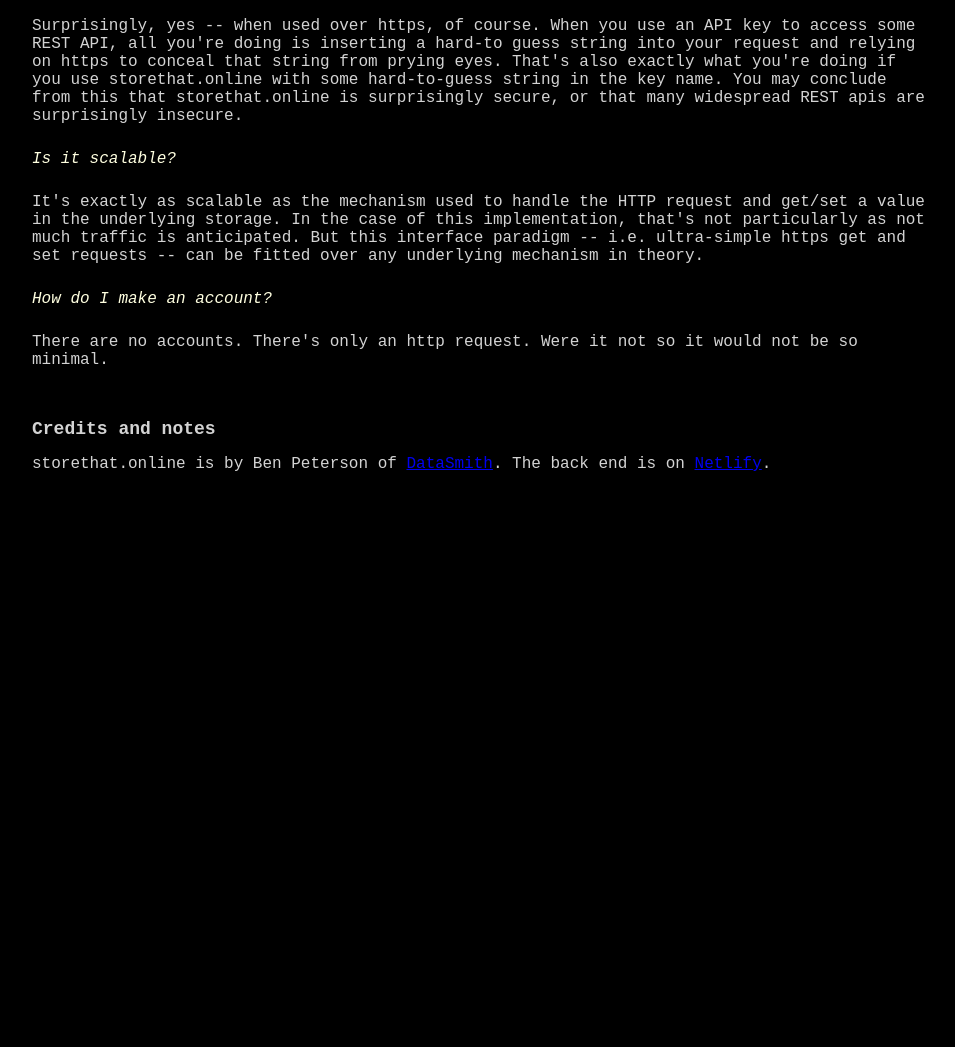
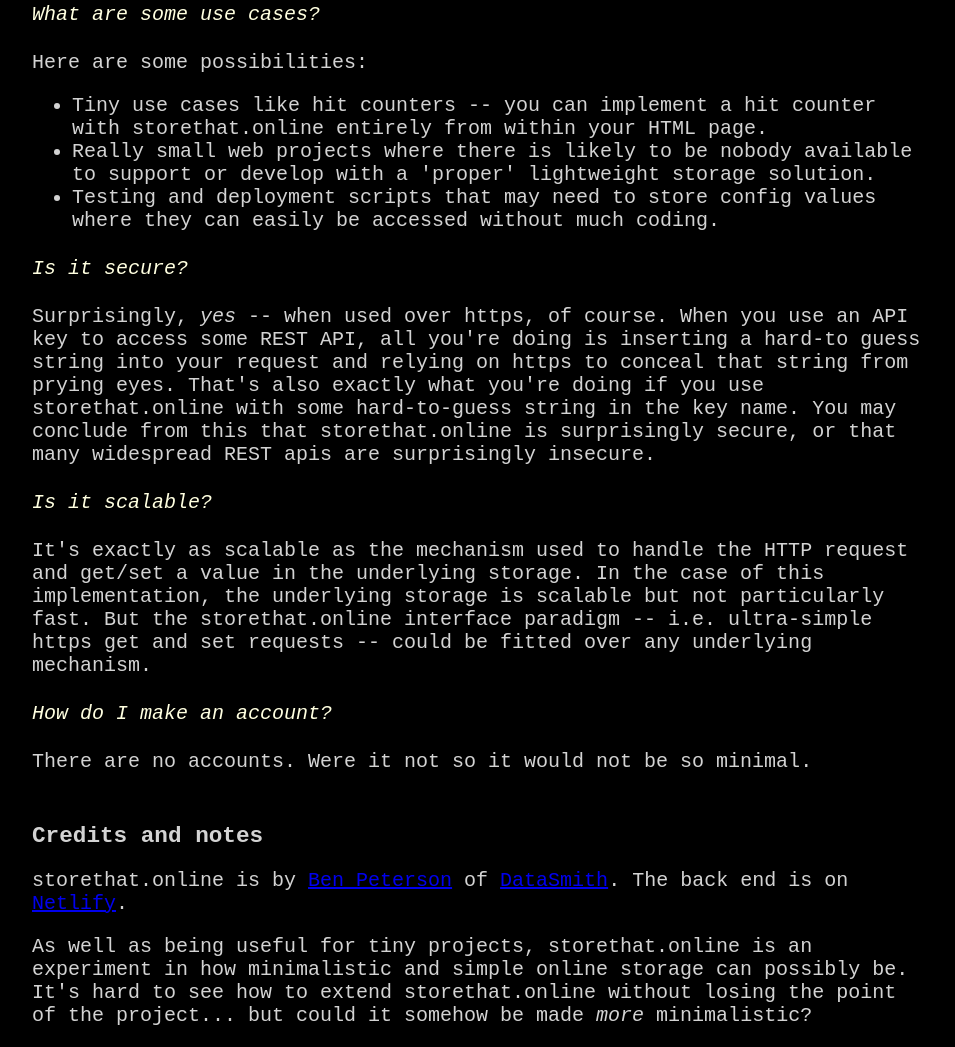
Before and after one commit to bjsp123/vars, a website: page static/index.html in a window 1280 px wide. Shown: the part 1341-2388 px from the top of the page, without its empty margins (160-1115 px from the left). Before the commit the page ends 1830 px from the top, so only its background shows below. Drawn offline with Linux system fonts and the light colour scheme.

Commit message:
Updated help

```diff
--- a/static/index.html
+++ b/static/index.html
@@ -4,22 +4,23 @@
         body {
             background-color: black;
             color:lightgray;
-            font-family: "Lucida Sans Typewriter", "Lucida Typewriter","Courier New", Courier, monospace;
+            font-family: "Courier New", Courier, monospace;
             margin-left: 15%;
             margin-right: 15%;
+            font-size: 15pt;
         }
 
         h1 {
             text-align:center;
             margin-top: 100px;
             font-weight: bold;
-            font-size: larger;
+            font-size: 19pt;
         }
 
         h2 {
             margin-top: 50px;
             font-weight: bold;
-            font-size: large;
+            font-size: 17pt;
         }
 
         .separator {
@@ -116,29 +117,31 @@
 
 <div class="faq">Is it secure?</div>
 
-<div class="faa">Surprisingly, yes -- when used over https, of course.  When you use an API key to access some REST API, all you're doing is inserting a hard-to guess string
+<div class="faa">Surprisingly, <i>yes</i> -- when used over https, of course.  When you use an API key to access some REST API, all you're doing is inserting a hard-to guess string
     into your request and relying on https to conceal that string from prying eyes.  That's also exactly what you're doing if you use storethat.online with some hard-to-guess string in
     the key name.  You may conclude from this that storethat.online is surprisingly secure, or that many widespread REST apis are surprisingly insecure.
 </div>
 
 <div class="faq">Is it scalable?</div>
 
-<div class="faa">It's exactly as scalable as the mechanism used to handle the HTTP request and get/set a value in the underlying storage.  In the case of this implementation, that's not particularly as not much traffic is anticipated.
-    But this interface paradigm -- i.e. ultra-simple https get and set requests -- can be fitted over any underlying mechanism in theory.
+<div class="faa">It's exactly as scalable as the mechanism used to handle the HTTP request and get/set a value in the underlying storage.  In the case of this implementation, the underlying storage is scalable but not particularly fast.
+    But the storethat.online interface paradigm -- i.e. ultra-simple https get and set requests -- could be fitted over any underlying mechanism.
 </div>
 
 <div class="faq">How do I make an account?</div>
 
-<div class="faa">There are no accounts.  There's only an http request.  Were it not so it would not be so minimal.
+<div class="faa">There are no accounts.  Were it not so it would not be so minimal.
 </div>
 
 <h2>Credits and notes</h2>
 
 <p>
-    storethat.online is by Ben Peterson of <a href="http://datasmith.org">DataSmith</a>.  The back end is on <a href="https://www.netlify.com/">Netlify</a>.
+    storethat.online is by <a href="https://www.linkedin.com/in/bjspeterson/">Ben Peterson</a> of <a href="http://datasmith.org">DataSmith</a>.  The back end is on <a href="https://www.netlify.com/">Netlify</a>.
 </p>
 <p>
-
+    As well as being useful for tiny projects, storethat.online is an experiment in how minimalistic and simple online storage can possibly be.
+    It's hard to see how to extend storethat.online without losing the point of the project...
+    but could it somehow be made <i>more</i> minimalistic?
 </p>
 
 </body>
```
